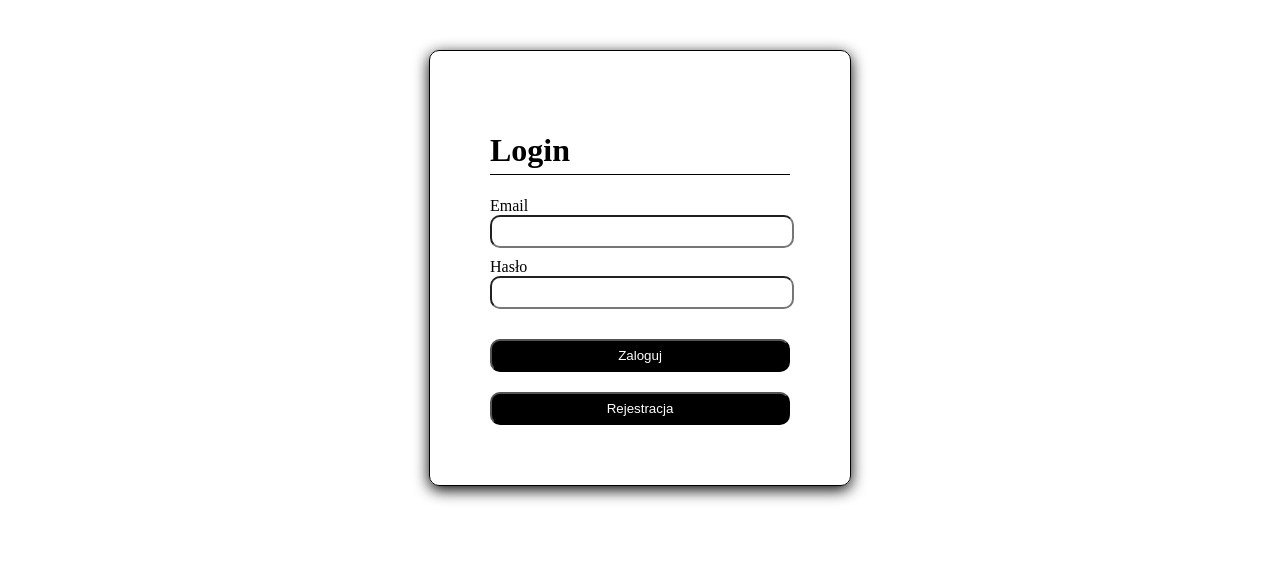
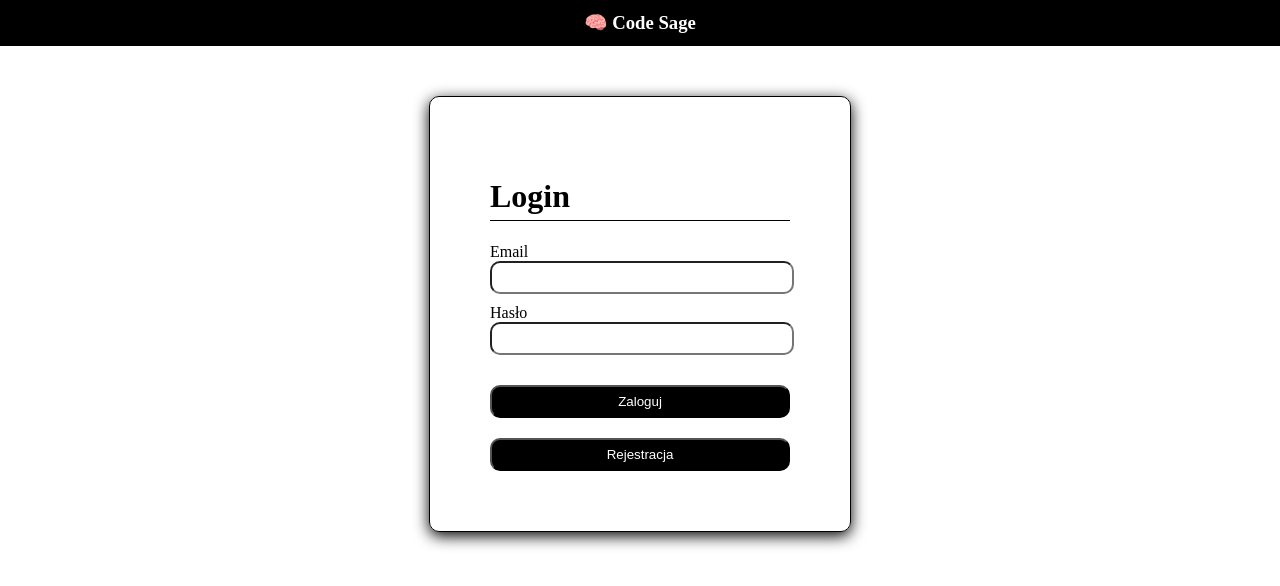
Before and after one commit to TobiaszCh/CodeSage_frontend, an Angular app: page /login in a window 1280 px wide. Shown: the top 586 px of the page. Built offline with nearby package versions, Linux system fonts and the light colour scheme.

Commit message:
Feature: - Added navbar with name app and changed name browser tab

```diff
--- a/src/app/answer-session/answer-session.component.html
+++ b/src/app/answer-session/answer-session.component.html
@@ -36,7 +36,7 @@
         <h1>{{outcome() ? "Gratulacje! Odpowiedziałeś poprawnie na wymaganą ilość pytań" :
         "Niestety nie odpowiedziałeś na wymaganą liczbę pytań" }}. Twój wynik to:</h1>
         <div class="emoji">{{outcome() ? '😀' : '😢'}}</div>
-        <h2>{{allPointsAnswerSessionDto.correctAnswers + "/" + allPointsAnswerSessionDto.allAnswers}}</h2>
+        <h2>{{allPointsAnswerSession.correctAnswers + "/" + allPointsAnswerSession.allAnswers}}</h2>
     </section>
     <section  class="section2">
         <hr>
--- a/src/app/answer-session/answer-session.component.ts
+++ b/src/app/answer-session/answer-session.component.ts
@@ -1,5 +1,5 @@
 import { Component, HostListener, OnInit } from '@angular/core';
-import { Question, AnswerSessionService, AllPointsAnswerSessionDto } from './answer-session.service';
+import { Question, AnswerSessionService, AllPointsAnswerSession } from './answer-session.service';
 import { ActivatedRoute, Router } from '@angular/router';
 
 @Component({
@@ -11,7 +11,7 @@ import { ActivatedRoute, Router } from '@angular/router';
 export class AnswerSessionComponent implements OnInit {
 
   question!: Question;
-  allPointsAnswerSessionDto!: AllPointsAnswerSessionDto;
+  allPointsAnswerSession!: AllPointsAnswerSession;
   checkAnswer!: number;
   answerSessionId!: number;
   correctAnswerId!: number;
@@ -100,12 +100,12 @@ export class AnswerSessionComponent implements OnInit {
   }
 
   public getPoints(answerSessionId:number) {
-    return this.answerSessionService.getPoints(answerSessionId).subscribe(allPointsAnswerSessionDto =>
-       this.allPointsAnswerSessionDto = allPointsAnswerSessionDto);
+    return this.answerSessionService.getPoints(answerSessionId).subscribe(allPointsAnswerSession =>
+       this.allPointsAnswerSession = allPointsAnswerSession);
   }
 
   public outcome(): boolean {
-    return this.allPointsAnswerSessionDto?.correctAnswers/this.allPointsAnswerSessionDto?.allAnswers >= 0.8;
+    return this.allPointsAnswerSession?.correctAnswers/this.allPointsAnswerSession?.allAnswers >= 0.8;
   }
 
 }
--- a/src/app/answer-session/answer-session.service.ts
+++ b/src/app/answer-session/answer-session.service.ts
@@ -31,8 +31,8 @@ export class AnswerSessionService {
 
   }
 
-  public getPoints(answerSessionId: number): Observable<AllPointsAnswerSessionDto> {
-    return this.httpClient.get<AllPointsAnswerSessionDto>(`${this.baseUrl}/answer-session/${answerSessionId}`);
+  public getPoints(answerSessionId: number): Observable<AllPointsAnswerSession> {
+    return this.httpClient.get<AllPointsAnswerSession>(`${this.baseUrl}/answer-session/${answerSessionId}`);
   }
 }
 
@@ -57,7 +57,7 @@ export interface AnswerSessionStatusIdDto {
   id: number
 }
 
-export interface AllPointsAnswerSessionDto {
+export interface AllPointsAnswerSession {
   allAnswers: number;
   correctAnswers: number;
 }
--- a/src/app/app.component.css
+++ b/src/app/app.component.css
@@ -0,0 +1,9 @@
+h3 {
+    background-color: black;
+    color: white;
+    margin: 0;
+    padding: 0;
+    display: flex;
+    justify-content: center;
+    padding: 12px 14px;
+}
--- a/src/app/app.component.html
+++ b/src/app/app.component.html
@@ -1 +1,2 @@
+<h3>🧠 Code Sage</h3>
 <router-outlet></router-outlet>
--- a/src/app/subject/subject.component.css
+++ b/src/app/subject/subject.component.css
@@ -4,7 +4,7 @@ main,header {
 
 ul {
   display: grid;
-  grid-template-columns: repeat(3, 1fr);
+  grid-template-columns: repeat(auto-fit, minmax(220px, 1fr));
   gap: 75px;
   padding: 0;
   list-style: none;
@@ -14,8 +14,14 @@ ul {
 
 }
 
+li {
+  display: flex;
+  justify-content: center;
+}
+
 a {
   width: 100%;
+  max-width: 300px;
   display: flex;
   justify-content: center;
   align-items: center;
--- a/src/index.html
+++ b/src/index.html
@@ -2,7 +2,7 @@
 <html lang="en">
 <head>
   <meta charset="utf-8">
-  <title>EducatorFrontend</title>
+  <title>Code Sage</title>
   <base href="/">
   <meta name="viewport" content="width=device-width, initial-scale=1">
   <link rel="icon" type="image/x-icon" href="favicon.ico">
--- a/src/styles.css
+++ b/src/styles.css
@@ -1 +1,3 @@
-/* You can add global styles to this file, and also import other style files */
+body {
+    margin: 0;
+}
```
